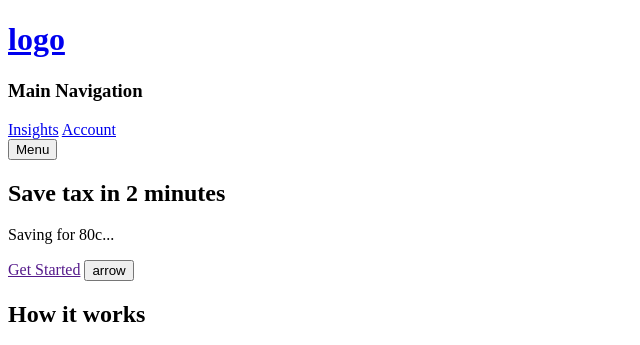
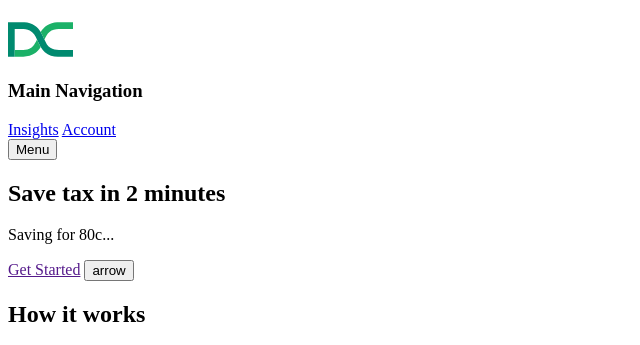
Before and after one commit to Liz454/html5-template, a plain HTML site: page index.html in a window 1280 px wide. Shown: the top 345 px of the page, without its empty margins (0-640 px from the left). Drawn offline with Linux system fonts and the light colour scheme.

Commit message:
Created basic structure of index.html, created less and css pages and added styling to show logo

```diff
--- a/index.html
+++ b/index.html
@@ -9,11 +9,13 @@
         <title>project</title>
         <meta name="description" content="">
         <meta name="viewport" content="width=device-width, initial-scale=1">
-        <link rel="stylesheet" href="#">
+        <link rel="stylesheet" href="stylesheet.css">
     </head>
     <body>
         <header>
-            <h1><a href="#">logo</a></h1>
+            <h1 class="logo">
+                <a class="logo__title" href="#"><span class="logo__title--indent">Decent</span></a>
+            </h1>
             <nav>
                 <h3>Main Navigation</h3>
                 <a href="#">Insights</a>
--- /dev/null
+++ b/stylesheet.less
@@ -0,0 +1,13 @@
+.logo{
+    width: 70px;
+    background-image: url("decent.svg");
+    background-position: left center;
+    background-size: 65px;
+    background-repeat: no-repeat;
+    &__title{
+
+        &--indent{
+            visibility: hidden;
+        }
+    }
+}
```
Also changed, not shown: decent.svg (added), stylesheet.css (added).
